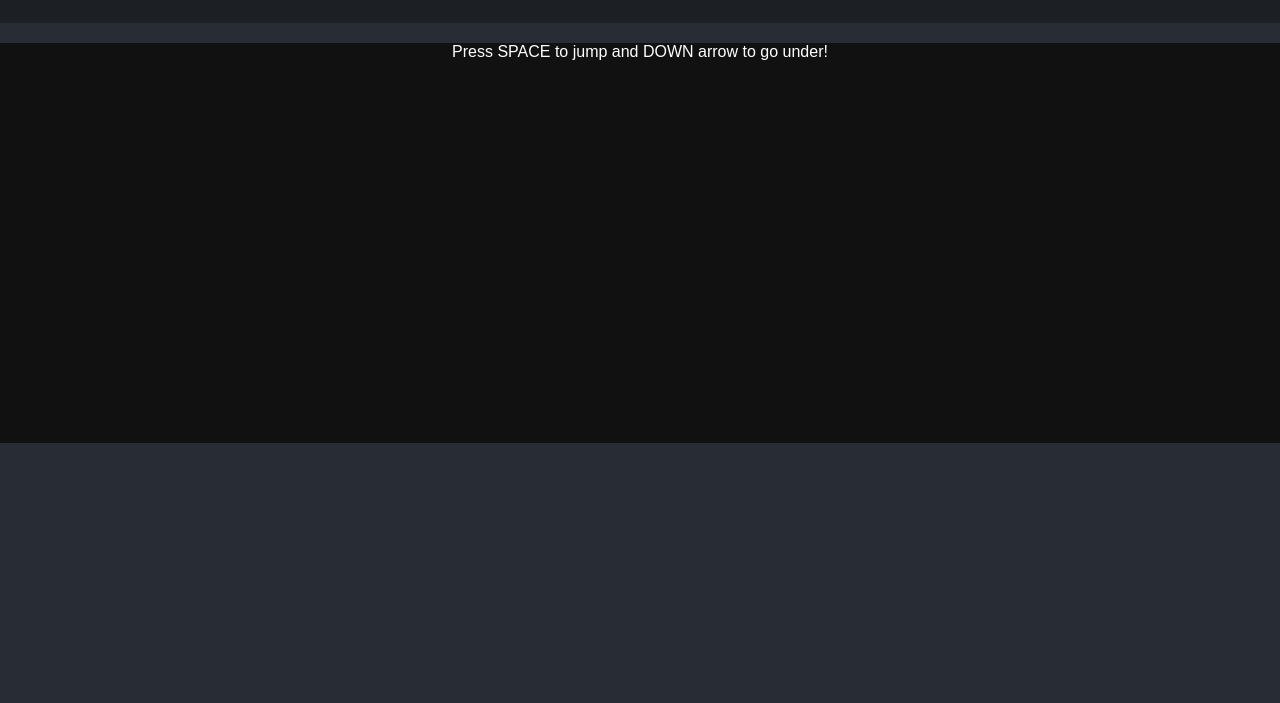
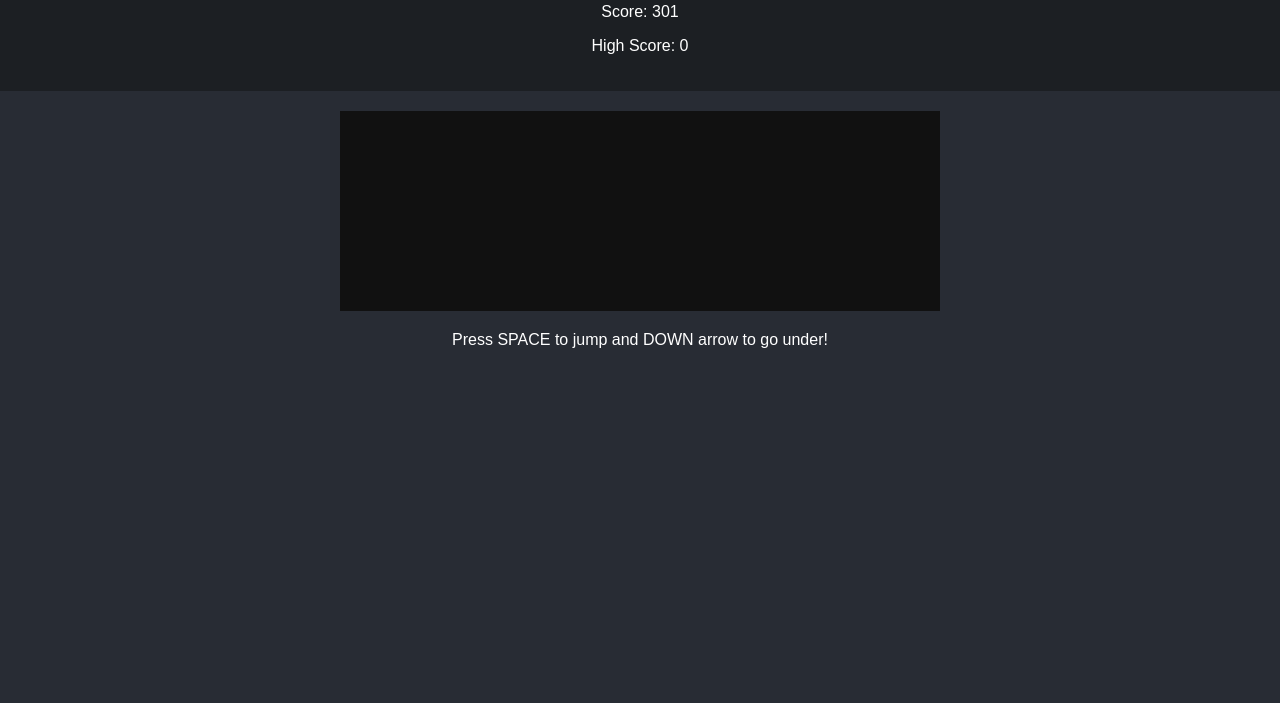
Before and after one commit to ASTRA022/havefun.github.io, a plain HTML site: page game.html in a window 1280 px wide. Shown: the part 97-800 px from the top of the page. Drawn offline with Linux system fonts and the light colour scheme.

Commit message:
Update style.css

```diff
--- a/style.css
+++ b/style.css
@@ -24,22 +24,17 @@ nav ul li {
 
 #gameArea {
     position: relative;
-    height: 400px; /* Adjust height for the game area */
-    margin-top: 20px;
+    margin: 20px auto;
+    width: 600px; /* Set width for the game area */
+    height: 200px; /* Set height for the game area */
     background: #111; /* Dark background for the game area */
 }
 
 #gameCanvas {
-    position: absolute;
-    top: 0;
-    left: 0;
     width: 100%;
     height: 100%;
 }
 
 #scoreBoard {
-    position: absolute;
-    top: 10px;
-    left: 10px;
     color: white;
 }
```
